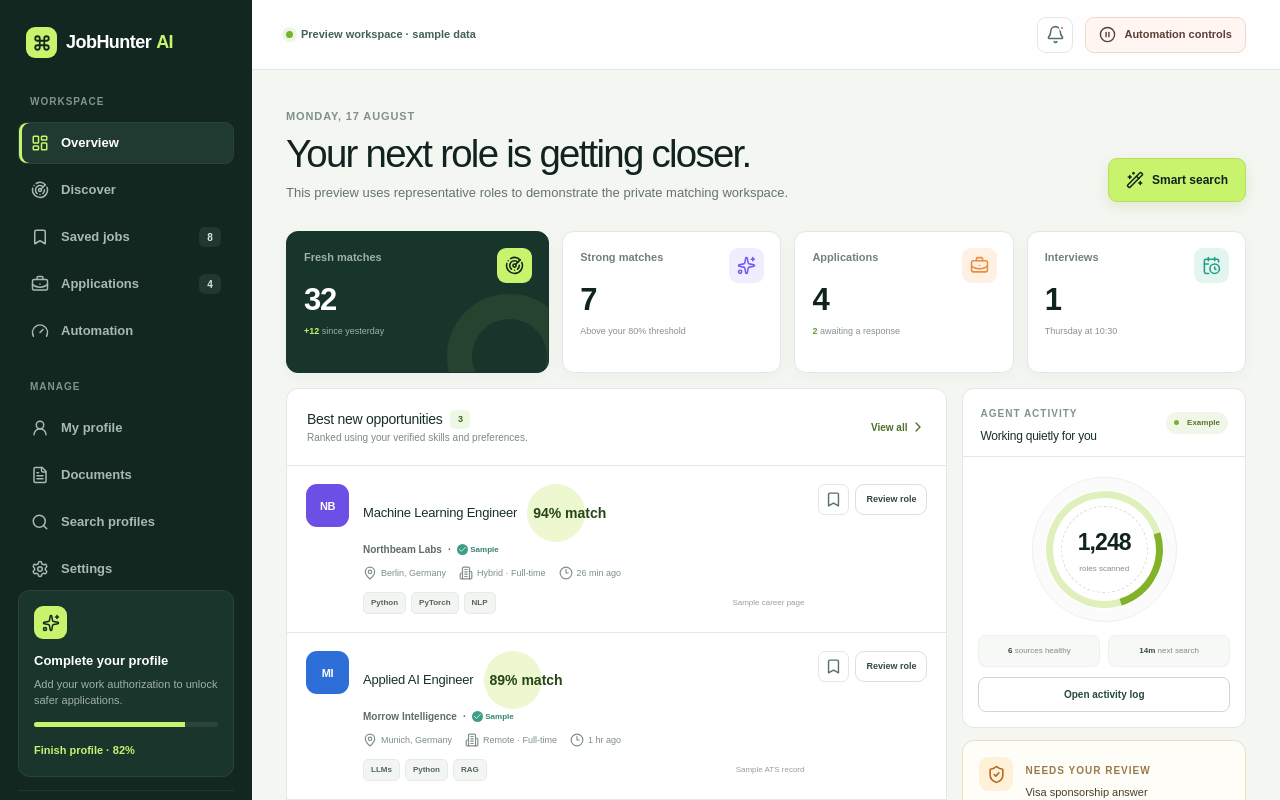
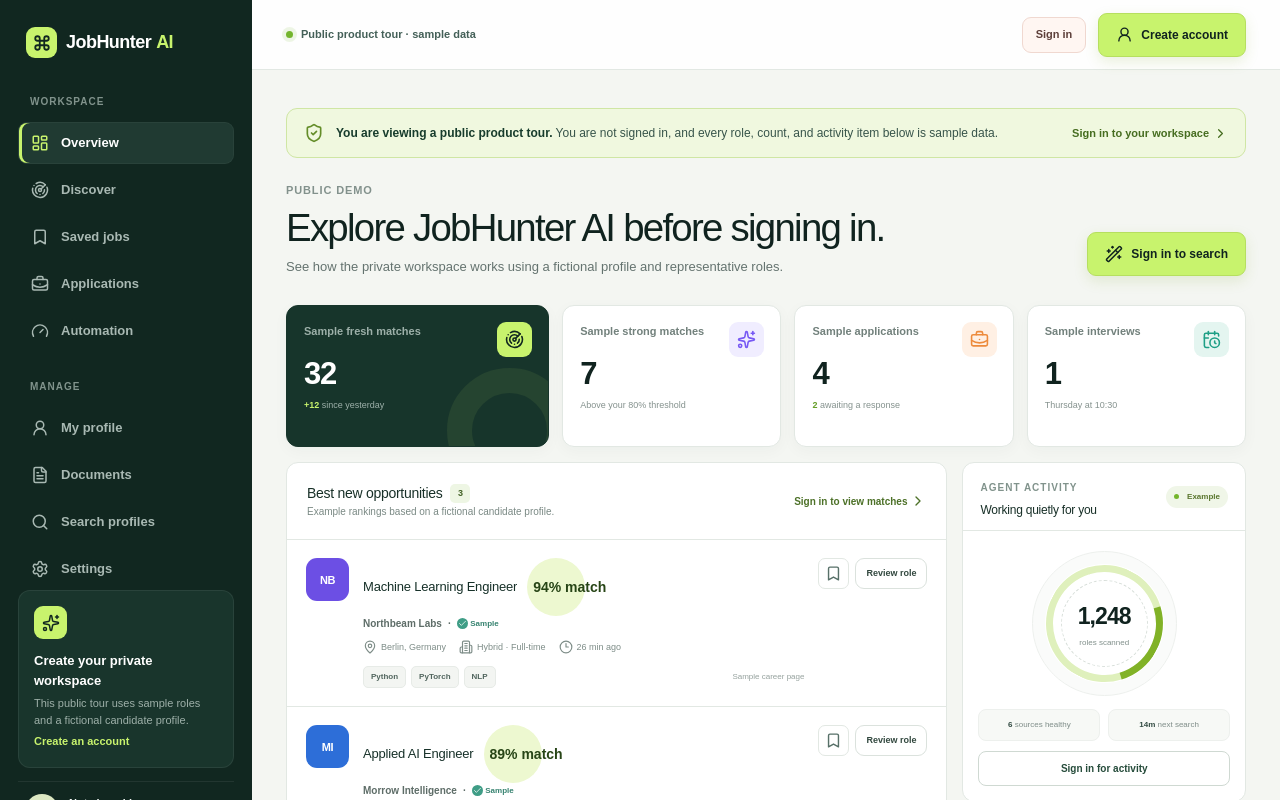
Before and after one commit to AhmedAliMohammed1/JobHunting, a Next.js app: page / in a window 1280 px wide. Shown: the top 800 px of the page. Built offline with nearby package versions, Linux system fonts and the light colour scheme; no server answers.

Commit message:
Make public auth state explicit

```diff
--- a/app/globals.css
+++ b/app/globals.css
@@ -223,6 +223,7 @@
   margin-top: 13px;
   padding: 12px 7px 2px;
   border-top: 1px solid rgba(255, 255, 255, 0.07);
+  text-decoration: none;
 }
 
 .avatar {
@@ -349,6 +350,24 @@
   margin: 0 auto;
   padding: 38px 34px 30px;
 }
+
+.auth-state-banner {
+  display: grid;
+  grid-template-columns: auto 1fr auto;
+  align-items: center;
+  gap: 12px;
+  margin-bottom: 24px;
+  padding: 14px 17px;
+  color: #37544a;
+  background: #f0f8df;
+  border: 1px solid #cfe6a4;
+  border-radius: 11px;
+}
+
+.auth-state-banner > svg { color: #648d29; }
+.auth-state-banner p { margin: 0; font-size: 12px; line-height: 1.5; }
+.auth-state-banner strong { color: #173c2c; }
+.auth-state-banner a { display: inline-flex; align-items: center; gap: 4px; color: #466d20; font-size: 11px; font-weight: 750; text-decoration: none; white-space: nowrap; }
 
 .welcome-row {
   display: flex;
@@ -947,6 +966,8 @@
   .pause-button { padding: 0 10px; }
   .pause-button svg { display: none; }
   .content-wrap { padding: 27px 18px; }
+  .auth-state-banner { grid-template-columns: auto 1fr; }
+  .auth-state-banner a { grid-column: 2; }
   .welcome-row { align-items: flex-start; }
   .primary-button { min-width: 44px; padding: 0; }
   .primary-button svg { margin: 0; }
--- a/app/page.tsx
+++ b/app/page.tsx
@@ -1,13 +1,13 @@
 import Link from "next/link";
+import { redirect } from "next/navigation";
+import { connection } from "next/server";
 import {
-  Bell,
   Bookmark,
   BriefcaseBusiness,
   Building2,
   CalendarClock,
   Check,
   ChevronRight,
-  CirclePause,
   Clock3,
   Command,
   FileText,
@@ -15,7 +15,6 @@
   LayoutDashboard,
   MapPin,
   MessageSquareText,
-  MoreHorizontal,
   Radar,
   Search,
   Settings,
@@ -24,12 +23,13 @@
   UserRound,
   WandSparkles,
 } from "lucide-react";
+import { getCurrentUser } from "@/src/lib/auth/user";
 
 const navigation = [
   { label: "Overview", icon: LayoutDashboard, active: true, href: "/dashboard" },
   { label: "Discover", icon: Radar, href: "/search" },
-  { label: "Saved jobs", icon: Bookmark, count: 8, href: "/saved" },
-  { label: "Applications", icon: BriefcaseBusiness, count: 4, href: "/applications" },
+  { label: "Saved jobs", icon: Bookmark, href: "/saved" },
+  { label: "Applications", icon: BriefcaseBusiness, href: "/applications" },
   { label: "Automation", icon: Gauge, href: "/automation" },
 ];
 
@@ -82,6 +82,10 @@
   },
 ];
 
+function loginFor(returnTo: string) {
+  return `/login?returnTo=${encodeURIComponent(returnTo)}`;
+}
+
 function Logo() {
   return (
     <Link className="brand" href="/" aria-label="JobHunter AI home">
@@ -103,18 +107,18 @@
   return (
     <Link
       className={`nav-item ${"active" in item && item.active ? "active" : ""}`}
-      href={item.href}
+      href={loginFor(item.href)}
     >
       <Icon size={18} />
       <span>{item.label}</span>
-      {"count" in item && item.count ? (
-        <span className="nav-count">{item.count}</span>
-      ) : null}
     </Link>
   );
 }
 
-export default function Home() {
+export default async function Home() {
+  await connection();
+  if (await getCurrentUser()) redirect("/dashboard");
+
   return (
     <main className="app-shell">
       <aside className="sidebar">
@@ -140,81 +144,76 @@
           <div className="sidebar-card-icon">
             <Sparkles size={18} />
           </div>
-          <p>Complete your profile</p>
-          <span>Add your work authorization to unlock safer applications.</span>
-          <div className="progress-track">
-            <span />
-          </div>
-          <Link href="/profile">Finish profile · 82%</Link>
+          <p>Create your private workspace</p>
+          <span>This public tour uses sample roles and a fictional candidate profile.</span>
+          <Link href="/register">Create an account</Link>
         </div>
 
-        <div className="user-menu">
-          <span className="avatar">MK</span>
+        <Link className="user-menu" href="/login">
+          <span className="avatar">?</span>
           <span>
-            <strong>Mohamed K.</strong>
-            <small>Personal workspace</small>
+            <strong>Not signed in</strong>
+            <small>Sign in to open your workspace</small>
           </span>
-          <MoreHorizontal size={18} />
-        </div>
+          <ChevronRight size={18} />
+        </Link>
       </aside>
 
       <section className="main-panel">
         <header className="topbar">
           <div className="status-pill">
             <span className="status-dot" />
-            Preview workspace · sample data
+            Public product tour · sample data
           </div>
           <div className="topbar-actions">
-            <Link className="icon-button" aria-label="Open notifications" href="/notifications">
-              <Bell size={19} />
-              <span className="notification-dot" />
-            </Link>
-            <Link className="pause-button" href="/automation">
-              <CirclePause size={17} />
-              Automation controls
-            </Link>
+            <Link className="pause-button" href="/login">Sign in</Link>
+            <Link className="primary-button" href="/register"><UserRound size={17} /> Create account</Link>
           </div>
         </header>
 
         <div className="content-wrap">
+          <section className="auth-state-banner" role="status">
+            <ShieldCheck size={20} />
+            <p><strong>You are viewing a public product tour.</strong> You are not signed in, and every role, count, and activity item below is sample data.</p>
+            <Link href="/login">Sign in to your workspace <ChevronRight size={15} /></Link>
+          </section>
           <section className="welcome-row">
             <div>
-              <p className="eyebrow">Monday, 17 August</p>
-              <h1>Your next role is getting closer.</h1>
+              <p className="eyebrow">Public demo</p>
+              <h1>Explore JobHunter AI before signing in.</h1>
               <p className="welcome-copy">
-                This preview uses representative roles to demonstrate the
-                private matching workspace.
+                See how the private workspace works using a fictional profile and representative roles.
               </p>
             </div>
-            <Link className="primary-button" href="/search">
+            <Link className="primary-button" href={loginFor("/search")}>
               <WandSparkles size={18} />
-              Smart search
+              Sign in to search
             </Link>
           </section>
 
           <section className="metrics-grid" aria-label="Job search summary">
             <article className="metric-card featured">
               <span className="metric-icon"><Radar size={19} /></span>
-              <span className="metric-label">Fresh matches</span>
+              <span className="metric-label">Sample fresh matches</span>
               <strong>32</strong>
               <small><b>+12</b> since yesterday</small>
               <span className="metric-art" aria-hidden="true" />
             </article>
             <article className="metric-card">
               <span className="metric-icon violet"><Sparkles size={19} /></span>
-              <span className="metric-label">Strong matches</span>
+              <span className="metric-label">Sample strong matches</span>
               <strong>7</strong>
               <small>Above your 80% threshold</small>
             </article>
             <article className="metric-card">
               <span className="metric-icon orange"><BriefcaseBusiness size={19} /></span>
-              <span className="metric-label">Applications</span>
+              <span className="metric-label">Sample applications</span>
               <strong>4</strong>
               <small><b>2</b> awaiting a response</small>
             </article>
             <article className="metric-card">
               <span className="metric-icon teal"><CalendarClock size={19} /></span>
-              <span className="metric-label">Interviews</span>
+              <span className="metric-label">Sample interviews</span>
               <strong>1</strong>
               <small>Thursday at 10:30</small>
             </article>
@@ -228,9 +227,9 @@
                     <h2>Best new opportunities</h2>
                     <span>3</span>
                   </div>
-                  <p>Ranked using your verified skills and preferences.</p>
+                  <p>Example rankings based on a fictional candidate profile.</p>
                 </div>
-                <Link href="/recommended">View all <ChevronRight size={16} /></Link>
+                <Link href={loginFor("/recommended")}>Sign in to view matches <ChevronRight size={16} /></Link>
               </div>
 
               <div className="job-list">
@@ -287,16 +286,16 @@
                   <span><b>6</b> sources healthy</span>
                   <span><b>14m</b> next search</span>
                 </div>
-                <Link className="secondary-button" href="/automation">Open activity log</Link>
+                <Link className="secondary-button" href={loginFor("/automation")}>Sign in for activity</Link>
               </section>
 
               <section className="attention-card">
                 <div className="attention-icon"><ShieldCheck size={19} /></div>
                 <div>
-                  <span className="tiny-label">Needs your review</span>
+                  <span className="tiny-label">Example checkpoint</span>
                   <h3>Visa sponsorship answer</h3>
                   <p>One application is paused until you confirm this sensitive detail.</p>
-                  <Link href="/applications">Review answer <ChevronRight size={15} /></Link>
+                  <Link href={loginFor("/applications")}>Sign in to review <ChevronRight size={15} /></Link>
                 </div>
               </section>
 
@@ -313,7 +312,7 @@
           <section className="trust-strip">
             <ShieldCheck size={18} />
             <p><strong>You stay in control.</strong> Auto Apply is off by default, sensitive answers are never inferred, and every action is recorded.</p>
-            <Link href="/settings/auto-apply">View safety settings</Link>
+            <Link href={loginFor("/settings/auto-apply")}>Sign in to configure safety</Link>
           </section>
         </div>
       </section>
```
Also changed, not shown: 1 other file (tests, documents, lock files or other folders).
